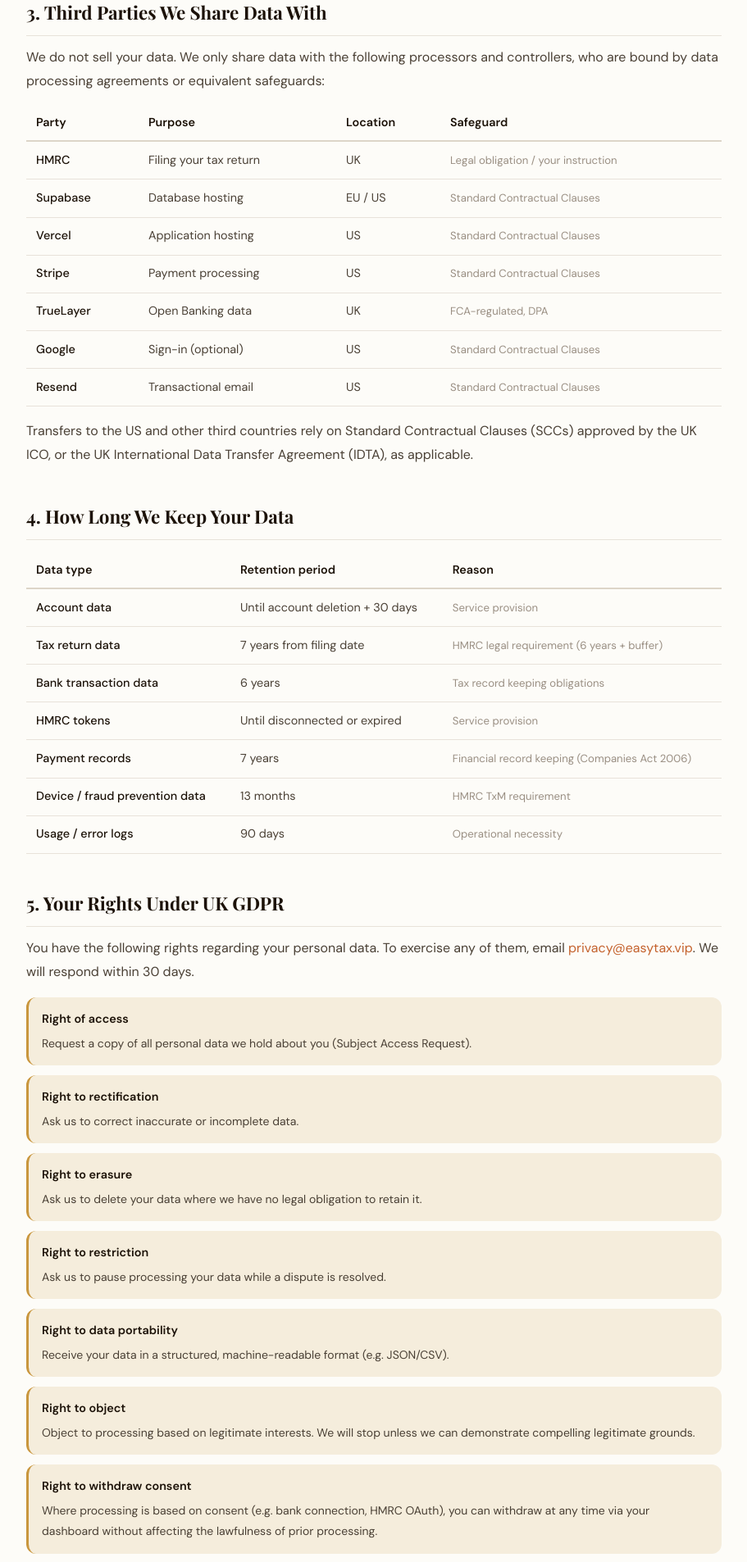
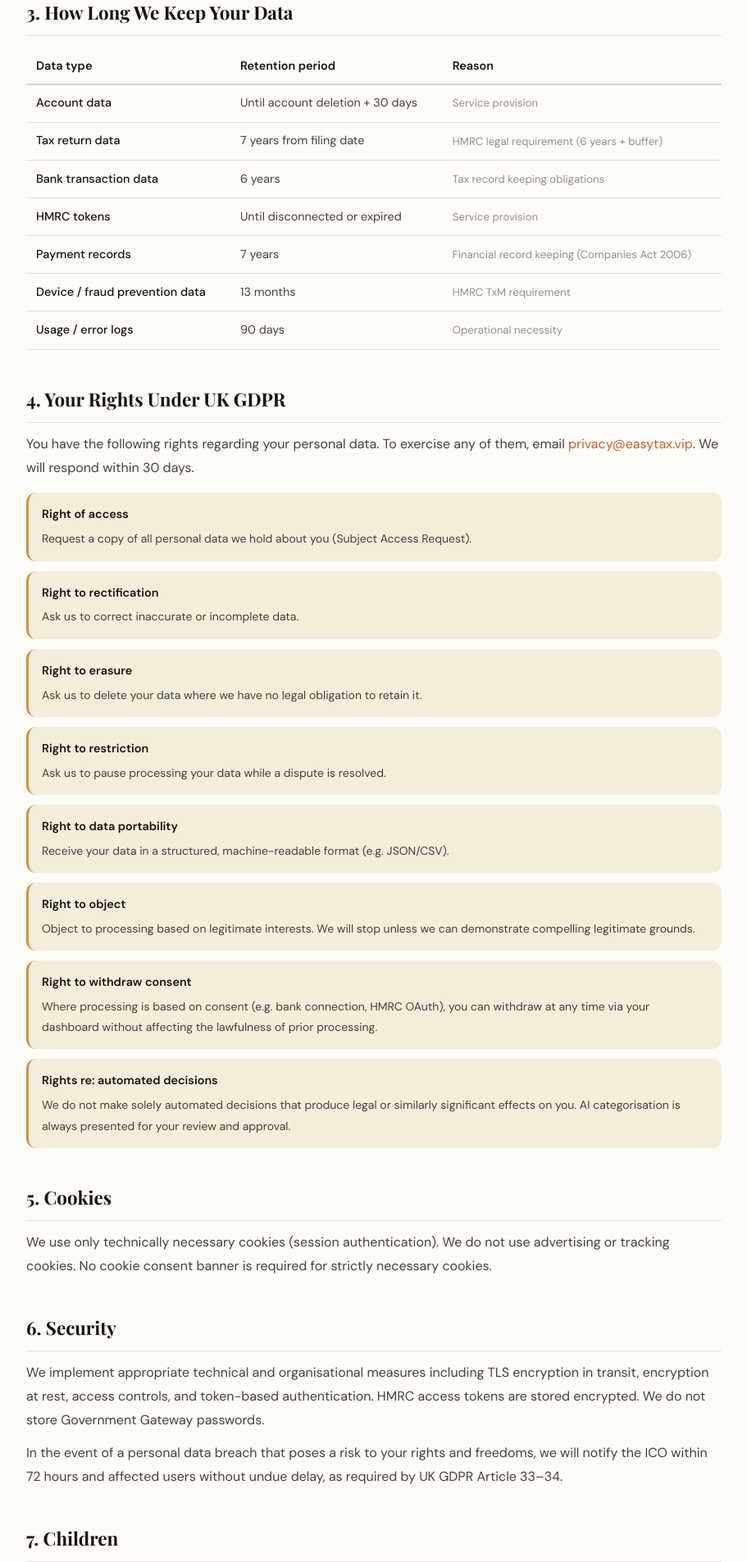
Before and after one commit to ysll2002/easytax, a Next.js app: page /privacy in a window 1280 px wide. Shown: the part 1940-3846 px from the top of the page at 82% size, without its empty margins (184-1095 px from the left). Built offline with nearby package versions, Linux system fonts and the light colour scheme; a web font is replaced by a local one.

Commit message:
feat: remove third parties section from privacy policy
Co-Authored-By: Claude Sonnet 4.6 <noreply@anthropic.com>

```diff
--- a/app/privacy/page.tsx
+++ b/app/privacy/page.tsx
@@ -78,43 +78,7 @@ export default function Privacy() {
 
           {/* 3 */}
           <section>
-            <H2>3. Third Parties We Share Data With</H2>
-            <P>We do not sell your data. We only share data with the following processors and controllers, who are bound by data processing agreements or equivalent safeguards:</P>
-            <table style={{ width: '100%', borderCollapse: 'collapse', fontSize: '0.9rem', marginTop: '1rem' }}>
-              <thead>
-                <tr style={{ borderBottom: '2px solid #DDD5C8' }}>
-                  {['Party', 'Purpose', 'Location', 'Safeguard'].map(h => (
-                    <th key={h} style={{ textAlign: 'left', padding: '0.5rem 0.75rem', color: '#1C1208', fontWeight: 600 }}>{h}</th>
-                  ))}
-                </tr>
-              </thead>
-              <tbody>
-                {[
-                  ['HMRC', 'Filing your tax return', 'UK', 'Legal obligation / your instruction'],
-                  ['Supabase', 'Database hosting', 'EU / US', 'Standard Contractual Clauses'],
-                  ['Vercel', 'Application hosting', 'US', 'Standard Contractual Clauses'],
-                  ['Stripe', 'Payment processing', 'US', 'Standard Contractual Clauses'],
-                  ['TrueLayer', 'Open Banking data', 'UK', 'FCA-regulated, DPA'],
-                  ['Google', 'Sign-in (optional)', 'US', 'Standard Contractual Clauses'],
-                  ['Resend', 'Transactional email', 'US', 'Standard Contractual Clauses'],
-                ].map(([party, purpose, location, safeguard]) => (
-                  <tr key={party} style={{ borderBottom: '1px solid #E8E2DA' }}>
-                    <td style={{ padding: '0.6rem 0.75rem', fontWeight: 500, color: '#1C1208' }}>{party}</td>
-                    <td style={{ padding: '0.6rem 0.75rem' }}>{purpose}</td>
-                    <td style={{ padding: '0.6rem 0.75rem' }}>{location}</td>
-                    <td style={{ padding: '0.6rem 0.75rem', color: '#9A8F83', fontSize: '0.825rem' }}>{safeguard}</td>
-                  </tr>
-                ))}
-              </tbody>
-            </table>
-            <P style={{ marginTop: '1rem' }}>
-              Transfers to the US and other third countries rely on Standard Contractual Clauses (SCCs) approved by the UK ICO, or the UK International Data Transfer Agreement (IDTA), as applicable.
-            </P>
-          </section>
-
-          {/* 4 */}
-          <section>
-            <H2>4. How Long We Keep Your Data</H2>
+            <H2>3. How Long We Keep Your Data</H2>
             <table style={{ width: '100%', borderCollapse: 'collapse', fontSize: '0.9rem', marginTop: '1rem' }}>
               <thead>
                 <tr style={{ borderBottom: '2px solid #DDD5C8' }}>
@@ -143,9 +107,9 @@ export default function Privacy() {
             </table>
           </section>
 
-          {/* 5 */}
+          {/* 4 */}
           <section>
-            <H2>5. Your Rights Under UK GDPR</H2>
+            <H2>4. Your Rights Under UK GDPR</H2>
             <P>You have the following rights regarding your personal data. To exercise any of them, email <a href="mailto:privacy@easytax.vip" style={{ color: '#C4622D' }}>privacy@easytax.vip</a>. We will respond within 30 days.</P>
             <div className="space-y-3" style={{ marginTop: '1rem' }}>
               {[
@@ -166,15 +130,15 @@ export default function Privacy() {
             </div>
           </section>
 
-          {/* 6 */}
+          {/* 5 */}
           <section>
-            <H2>6. Cookies</H2>
+            <H2>5. Cookies</H2>
             <P>We use only technically necessary cookies (session authentication). We do not use advertising or tracking cookies. No cookie consent banner is required for strictly necessary cookies.</P>
           </section>
 
-          {/* 7 */}
+          {/* 6 */}
           <section>
-            <H2>7. Security</H2>
+            <H2>6. Security</H2>
             <P>
               We implement appropriate technical and organisational measures including TLS encryption in transit, encryption at rest, access controls, and token-based authentication. HMRC access tokens are stored encrypted. We do not store Government Gateway passwords.
             </P>
@@ -183,21 +147,21 @@ export default function Privacy() {
             </P>
           </section>
 
+          {/* 7 */}
+          <section>
+            <H2>7. Children</H2>
+            <P>Our service is not directed at anyone under the age of 18. We do not knowingly collect data from minors.</P>
+          </section>
+
           {/* 8 */}
           <section>
-            <H2>8. Children</H2>
-            <P>Our service is not directed at anyone under the age of 18. We do not knowingly collect data from minors.</P>
+            <H2>8. Changes to This Policy</H2>
+            <P>We may update this policy from time to time. We will notify you of material changes by email or by a prominent notice in the app at least 14 days before changes take effect. The "Last updated" date at the top of this page reflects the most recent revision.</P>
           </section>
 
           {/* 9 */}
           <section>
-            <H2>9. Changes to This Policy</H2>
-            <P>We may update this policy from time to time. We will notify you of material changes by email or by a prominent notice in the app at least 14 days before changes take effect. The "Last updated" date at the top of this page reflects the most recent revision.</P>
-          </section>
-
-          {/* 10 */}
-          <section>
-            <H2>10. How to Complain</H2>
+            <H2>9. How to Complain</H2>
             <P>
               If you are unhappy with how we handle your data, please contact us first at <a href="mailto:privacy@easytax.vip" style={{ color: '#C4622D' }}>privacy@easytax.vip</a>. If you remain unsatisfied, you have the right to lodge a complaint with the UK's supervisory authority:
             </P>
@@ -208,9 +172,9 @@ export default function Privacy() {
             </div>
           </section>
 
-          {/* 11 */}
+          {/* 10 */}
           <section>
-            <H2>11. Contact Us</H2>
+            <H2>10. Contact Us</H2>
             <P>For any privacy-related questions or to exercise your rights:</P>
             <P><strong>Email:</strong> <a href="mailto:privacy@easytax.vip" style={{ color: '#C4622D' }}>privacy@easytax.vip</a></P>
             <P>We aim to respond to all requests within <strong>30 days</strong>. For complex requests we may extend this by a further two months, in which case we will notify you.</P>
```
